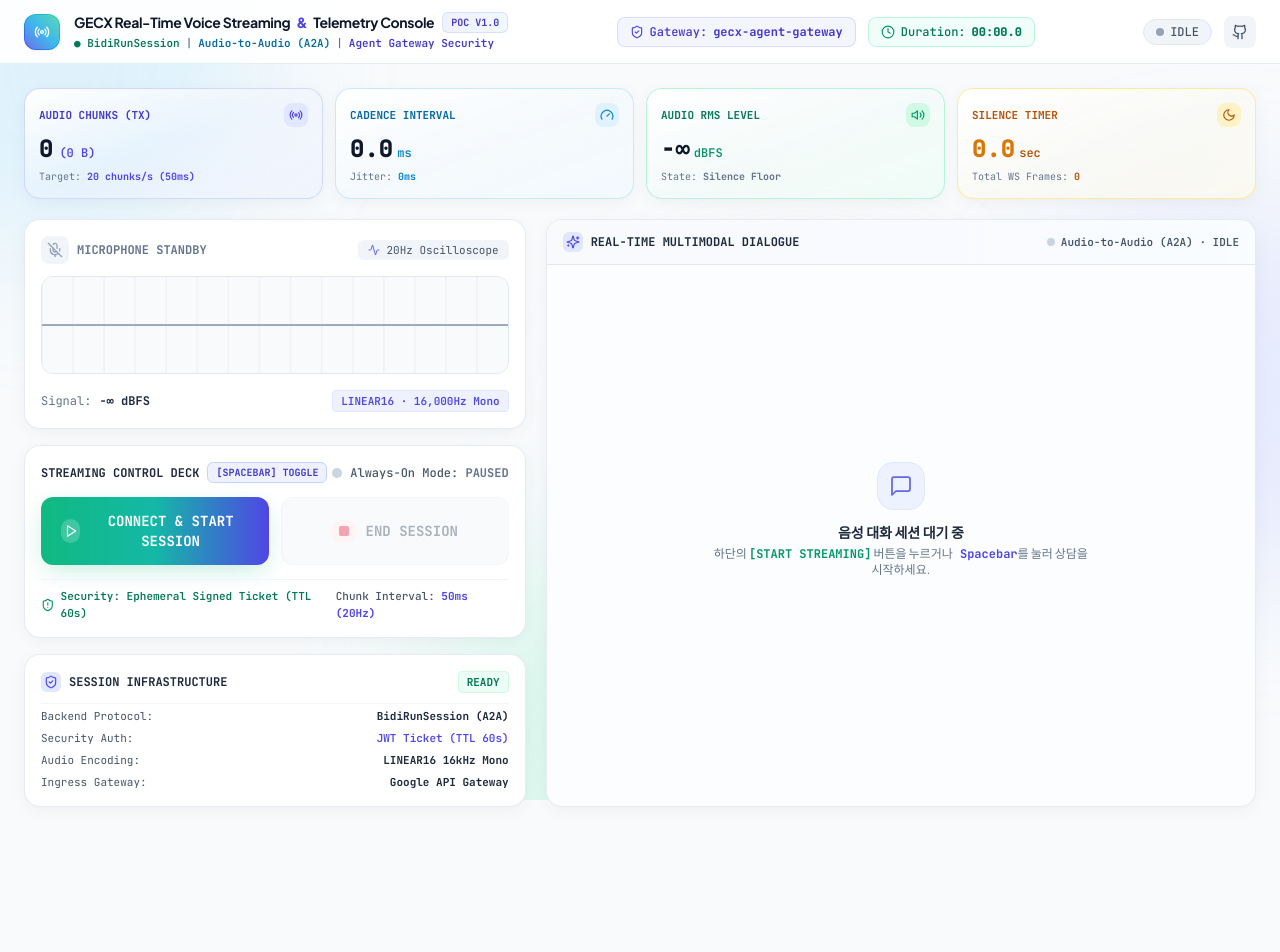
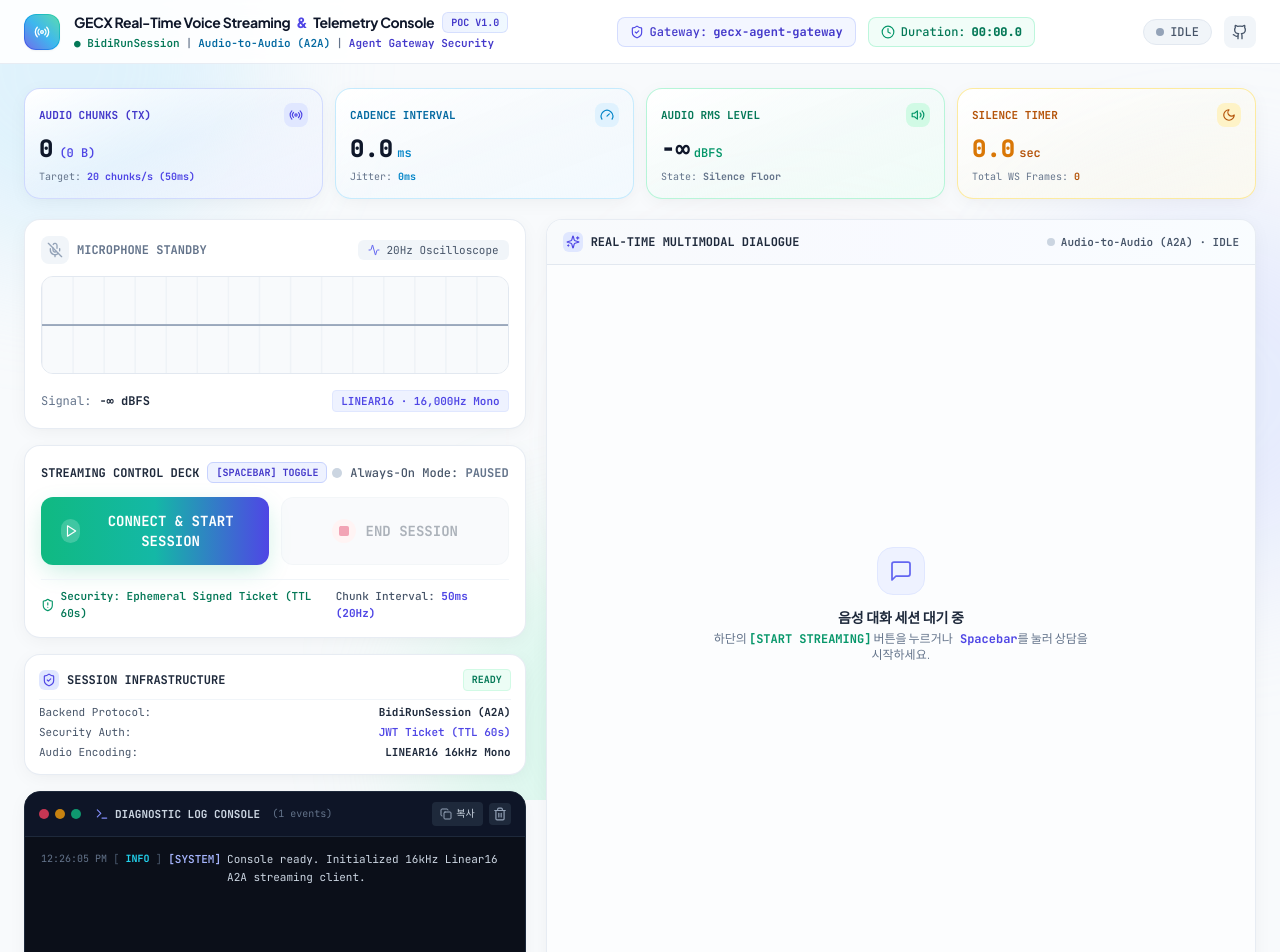
Before and after one commit to Jhko0404/GECX-Realtime-Voice-Streaming, a React (Vite) app in the folder web/: page / in a window 1280 px wide. Shown: the top 952 px of the page. Before the commit the page ends 831 px from the top, so only its background shows below. Built offline with nearby package versions, Linux system fonts and the light colour scheme.

Commit message:
feat(ui): add live diagnostic log terminal in left deck

```diff
--- a/web/src/App.tsx
+++ b/web/src/App.tsx
@@ -4,11 +4,12 @@ import { Visualizer } from './components/Visualizer';
 import { ChatWindow } from './components/ChatWindow';
 import { ControlDeck } from './components/ControlDeck';
 import { TelemetryStrip } from './components/TelemetryStrip';
+import { LogTerminal } from './components/LogTerminal';
 import { RcaModal } from './components/RcaModal';
 import { AudioRecorder } from './audio/audio_recorder';
 import { AudioPlayer } from './audio/audio_player';
 import { StreamingWebSocketService } from './services/websocket';
-import { ConnectionState, ChatMessage, TelemetryMetric, RcaReport } from './types';
+import { ConnectionState, ChatMessage, TelemetryMetric, RcaReport, LogEntry } from './types';
 import { ShieldCheck } from 'lucide-react';
 
 export const App: React.FC = () => {
@@ -25,12 +26,34 @@ export const App: React.FC = () => {
   const [totalFramesCount, setTotalFramesCount] = useState<number>(0);
   const [rcaReport, setRcaReport] = useState<RcaReport | null>(null);
   const [showRcaModal, setShowRcaModal] = useState<boolean>(false);
+  const [logs, setLogs] = useState<LogEntry[]>([
+    {
+      id: 'init-1',
+      timestamp: new Date().toLocaleTimeString(),
+      level: 'INFO',
+      tag: 'SYSTEM',
+      message: 'Console ready. Initialized 16kHz Linear16 A2A streaming client.',
+    },
+  ]);
 
   const recorderRef = useRef<AudioRecorder | null>(null);
   const playerRef = useRef<AudioPlayer | null>(null);
   const wsServiceRef = useRef<StreamingWebSocketService | null>(null);
   const timerRef = useRef<any>(null);
   const currentTranscriptRef = useRef<string>('');
+
+  const addLog = (level: LogEntry['level'], tag: string, message: string) => {
+    setLogs((prev) => [
+      ...prev.slice(-150), // keep latest 150 log entries
+      {
+        id: `log-${Date.now()}-${Math.random().toString(36).substring(2, 6)}`,
+        timestamp: new Date().toLocaleTimeString(),
+        level,
+        tag,
+        message,
+      },
+    ]);
+  };
 
   // Initialize audio recorder and player
   useEffect(() => {
@@ -67,6 +90,7 @@ export const App: React.FC = () => {
     try {
       setConnectionState('CONNECTING');
       setDurationSec(0);
+      addLog('INFO', 'AUTH', 'Requesting ephemeral session ticket from API Gateway (/api/v1/session/start)...');
 
       // Create WebSocket Service with callbacks
       const wsService = new StreamingWebSocketService({
@@ -74,12 +98,14 @@ export const App: React.FC = () => {
           setSessionId(newSessionId);
           setConnectionState('LIVE');
           setIsStreaming(true);
+          addLog('SUCCESS', 'GECX', `BidiRunSession upstream ready (session: ${newSessionId})`);
 
           // Start microphone audio recording
           recorderRef.current?.start((base64Audio, rawInt16) => {
             setAudioData(rawInt16);
             wsServiceRef.current?.sendAudioChunk(base64Audio);
           });
+          addLog('AUDIO', 'MIC', 'Microphone active (16kHz 16-bit Mono Linear16, 50ms chunk interval)');
         },
         onSTT: (transcript, isFinal) => {
           if (!transcript) return;
@@ -87,9 +113,9 @@ export const App: React.FC = () => {
           if (isFinal) {
             currentTranscriptRef.current = '';
             setCurrentTranscript('');
+            addLog('SUCCESS', 'STT', `Recognized (Final): "${transcript}"`);
 
             setMessages((prev) => {
-              // Check if the last message was an unfinalized user transcript
               const last = prev[prev.length - 1];
               if (last && last.sender === 'user' && !last.isFinal) {
                 return [
@@ -118,12 +144,10 @@ export const App: React.FC = () => {
             playerRef.current?.queueAudio(audio);
           }
           if (text) {
+            addLog('SUCCESS', 'AGENT', `Text chunk received (${text.length} chars, completed=${turnCompleted})`);
             setMessages((prev) => {
               const updated = [...prev];
 
-              // CRITICAL TURN-TAKING FIX:
-              // If user was actively speaking (currentTranscriptRef is non-empty) but GECX began agent output
-              // before an explicit isFinal reached the client, commit the user's utterance first!
               if (currentTranscriptRef.current) {
                 const userSpeech = currentTranscriptRef.current;
                 currentTranscriptRef.current = '';
@@ -140,7 +164,6 @@ export const App: React.FC = () => {
 
               const last = updated[updated.length - 1];
               if (last && last.sender === 'agent' && !last.isFinal) {
-                // Smart chunk concatenation without redundant whitespace
                 return [
                   ...updated.slice(0, -1),
                   { ...last, text: last.text + text, isFinal: turnCompleted },
@@ -163,6 +186,7 @@ export const App: React.FC = () => {
         onBargeIn: () => {
           setIsBargeIn(true);
           playerRef.current?.flush();
+          addLog('WARN', 'BARGE-IN', 'User speech detected during agent voice playback. Audio buffer flushed.');
           setTimeout(() => setIsBargeIn(false), 800);
         },
         onTelemetry: (metric) => {
@@ -175,9 +199,15 @@ export const App: React.FC = () => {
           recorderRef.current?.stop();
           setRcaReport(report);
           setShowRcaModal(true);
+          addLog(
+            'ERROR',
+            'RCA',
+            `Session Disconnected (Code ${report.socket_close_info.raw_close_code}): ${report.socket_close_info.close_reason}`
+          );
         },
         onError: (errMsg) => {
           console.error('Streaming error:', errMsg);
+          addLog('ERROR', 'ERROR', errMsg);
         },
         onFrame: () => {
           setTotalFramesCount((prev) => prev + 1);
@@ -188,11 +218,16 @@ export const App: React.FC = () => {
 
       // 1. Control plane request for session ticket
       const sessionData = await wsService.startSession();
+      addLog('SUCCESS', 'AUTH', `Session ticket issued (TTL 60s, ID: ${sessionData.session_id.substring(0, 16)}...)`);
+
       // 2. Data plane connect via WebSocket
+      addLog('INFO', 'WS', `Connecting WebSocket data plane to ${sessionData.ws_endpoint}...`);
       await wsService.connect(sessionData.ws_endpoint, sessionData.session_ticket);
+      addLog('SUCCESS', 'WS', 'WebSocket Handshake 101 Switching Protocols Established.');
     } catch (err: any) {
       console.error('Failed to start session:', err);
       setConnectionState('ERROR');
+      addLog('ERROR', 'CONN_FAIL', `Session start failed: ${err.message || err}`);
       alert(`세션 연결 실패: ${err.message || err}`);
     }
   };
@@ -205,6 +240,7 @@ export const App: React.FC = () => {
       recorderRef.current?.stop();
       setIsStreaming(false);
       setAudioData(null);
+      addLog('WARN', 'AUDIO', 'Microphone recording paused by user.');
     } else {
       // Resume mic streaming
       recorderRef.current?.start((base64Audio, rawInt16) => {
@@ -212,6 +248,7 @@ export const App: React.FC = () => {
         wsServiceRef.current?.sendAudioChunk(base64Audio);
       });
       setIsStreaming(true);
+      addLog('AUDIO', 'MIC', 'Microphone recording resumed.');
     }
   };
 
@@ -225,6 +262,7 @@ export const App: React.FC = () => {
     setLatestMetric(null);
     currentTranscriptRef.current = '';
     setCurrentTranscript('');
+    addLog('INFO', 'SESSION', 'Session terminated cleanly by user (Code 1000).');
   };
 
   return (
@@ -254,7 +292,7 @@ export const App: React.FC = () => {
 
         {/* Content: 2-Column Split (Left Deck + Right Dialogue Stage) */}
         <div className="grid grid-cols-1 lg:grid-cols-12 gap-5 flex-1 min-h-[calc(100vh-14rem)]">
-          {/* Left Column: Audio Visualizer & Controls (4.5 cols / 38%) */}
+          {/* Left Column: Audio Visualizer, Controls, Spec & Diagnostic Terminal (4.5 cols / 38%) */}
           <div className="lg:col-span-5 flex flex-col gap-4">
             {/* Live Oscilloscope & Audio VU Meter */}
             <Visualizer
@@ -273,7 +311,7 @@ export const App: React.FC = () => {
             />
 
             {/* Architecture & Protocol Badge Card */}
-            <div className="rounded-2xl bg-white border border-slate-200/80 p-4 shadow-soft flex flex-col gap-2.5 text-xs font-mono">
+            <div className="rounded-2xl bg-white border border-slate-200/80 p-3.5 shadow-soft flex flex-col gap-2 text-xs font-mono">
               <div className="flex items-center justify-between text-slate-800 font-bold">
                 <div className="flex items-center gap-2">
                   <div className="w-5 h-5 rounded-md bg-indigo-100 text-indigo-600 flex items-center justify-center">
@@ -281,12 +319,12 @@ export const App: React.FC = () => {
                   </div>
                   <span>SESSION INFRASTRUCTURE</span>
                 </div>
-                <span className="text-[11px] text-emerald-700 font-bold bg-emerald-50 px-2 py-0.5 rounded border border-emerald-100">
+                <span className="text-[10px] text-emerald-700 font-bold bg-emerald-50 px-2 py-0.5 rounded border border-emerald-100">
                   READY
                 </span>
               </div>
 
-              <div className="space-y-1.5 text-slate-600 text-[11px] pt-1 border-t border-slate-100">
+              <div className="space-y-1 text-slate-600 text-[11px] pt-1 border-t border-slate-100">
                 <div className="flex items-center justify-between">
                   <span>Backend Protocol:</span>
                   <strong className="text-slate-800">BidiRunSession (A2A)</strong>
@@ -299,12 +337,14 @@ export const App: React.FC = () => {
                   <span>Audio Encoding:</span>
                   <strong className="text-slate-800">LINEAR16 16kHz Mono</strong>
                 </div>
-                <div className="flex items-center justify-between">
-                  <span>Ingress Gateway:</span>
-                  <strong className="text-slate-800">Google API Gateway</strong>
-                </div>
               </div>
             </div>
+
+            {/* Live Diagnostic Log Terminal */}
+            <LogTerminal
+              logs={logs}
+              onClearLogs={() => setLogs([])}
+            />
           </div>
 
           {/* Right Column: Full-Height Clean Dialogue Window (7.5 cols / 62%) */}
--- /dev/null
+++ b/web/src/components/LogTerminal.tsx
@@ -0,0 +1,127 @@
+import React, { useRef, useEffect, useState } from 'react';
+import { Terminal, Trash2, Copy, Check } from 'lucide-react';
+import { LogEntry } from '../types';
+
+interface LogTerminalProps {
+  logs: LogEntry[];
+  onClearLogs: () => void;
+}
+
+export const LogTerminal: React.FC<LogTerminalProps> = ({ logs, onClearLogs }) => {
+  const terminalEndRef = useRef<HTMLDivElement | null>(null);
+  const [copied, setCopied] = useState<boolean>(false);
+
+  useEffect(() => {
+    terminalEndRef.current?.scrollIntoView({ behavior: 'smooth' });
+  }, [logs]);
+
+  const handleCopyLogs = (e: React.MouseEvent) => {
+    e.stopPropagation();
+    if (logs.length === 0) return;
+    const textToCopy = logs
+      .map((l) => `[${l.timestamp}] [${l.level}] [${l.tag}] ${l.message}`)
+      .join('\n');
+    navigator.clipboard.writeText(textToCopy);
+    setCopied(true);
+    setTimeout(() => setCopied(false), 2000);
+  };
+
+  const getLevelBadge = (level: LogEntry['level']) => {
+    switch (level) {
+      case 'SUCCESS':
+        return <span className="text-emerald-400 font-bold">SUCCESS</span>;
+      case 'ERROR':
+        return <span className="text-rose-400 font-bold">ERROR</span>;
+      case 'WARN':
+        return <span className="text-amber-400 font-bold">WARN</span>;
+      case 'AUDIO':
+        return <span className="text-purple-400 font-bold">AUDIO</span>;
+      default:
+        return <span className="text-cyan-400 font-bold">INFO</span>;
+    }
+  };
+
+  return (
+    <div className="rounded-2xl bg-[#0b0f19] border border-slate-800 text-slate-200 shadow-soft flex flex-col overflow-hidden font-mono text-xs">
+      {/* Terminal Title Bar */}
+      <div className="px-3.5 py-2.5 bg-slate-900/90 border-b border-slate-800 flex items-center justify-between select-none">
+        <div className="flex items-center gap-2">
+          {/* macOS Style Traffic Dots */}
+          <div className="flex items-center gap-1.5 mr-1.5">
+            <span className="w-2.5 h-2.5 rounded-full bg-rose-500/80 inline-block" />
+            <span className="w-2.5 h-2.5 rounded-full bg-amber-500/80 inline-block" />
+            <span className="w-2.5 h-2.5 rounded-full bg-emerald-500/80 inline-block" />
+          </div>
+          <div className="flex items-center gap-1.5 text-slate-300 font-bold text-[11px]">
+            <Terminal className="w-3.5 h-3.5 text-indigo-400" />
+            <span>DIAGNOSTIC LOG CONSOLE</span>
+          </div>
+          <span className="text-[10px] text-slate-500 font-normal ml-1">
+            ({logs.length} events)
+          </span>
+        </div>
+
+        {/* Action Controls */}
+        <div className="flex items-center gap-1.5">
+          <button
+            onClick={handleCopyLogs}
+            className="px-2 py-1 rounded bg-slate-800 hover:bg-slate-700 text-slate-300 hover:text-white transition flex items-center gap-1 text-[10px] cursor-pointer"
+            title="전체 로그 텍스트 복사"
+          >
+            {copied ? (
+              <>
+                <Check className="w-3 h-3 text-emerald-400 stroke-[2.5]" />
+                <span className="text-emerald-400 font-bold">복사됨</span>
+              </>
+            ) : (
+              <>
+                <Copy className="w-3 h-3 text-slate-400" />
+                <span>복사</span>
+              </>
+            )}
+          </button>
+          <button
+            onClick={onClearLogs}
+            className="p-1 rounded bg-slate-800 hover:bg-rose-950 text-slate-400 hover:text-rose-400 transition cursor-pointer"
+            title="로그 비우기"
+          >
+            <Trash2 className="w-3.5 h-3.5" />
+          </button>
+        </div>
+      </div>
+
+      {/* Terminal Log Stream Area */}
+      <div className="p-3 overflow-y-auto max-h-[190px] min-h-[140px] space-y-1.5 bg-[#0b0f19] custom-scrollbar text-[11px] leading-relaxed select-text">
+        {logs.length === 0 ? (
+          <div className="h-full flex items-center justify-center text-slate-600 italic py-6">
+            로그가 비어 있습니다. 대화를 시작하면 실시간 이벤트가 출력됩니다.
+          </div>
+        ) : (
+          logs.map((log) => (
+            <div key={log.id} className="flex items-start gap-1.5 font-mono hover:bg-slate-900/60 px-1 py-0.5 rounded transition">
+              <span className="text-slate-500 shrink-0 text-[10px]">{log.timestamp}</span>
+              <span className="text-slate-600">[</span>
+              <span className="shrink-0 text-[10px]">{getLevelBadge(log.level)}</span>
+              <span className="text-slate-600">]</span>
+              <span className="text-indigo-300 font-semibold shrink-0">[{log.tag}]</span>
+              <span
+                className={`break-all ${
+                  log.level === 'ERROR'
+                    ? 'text-rose-300 font-semibold'
+                    : log.level === 'WARN'
+                    ? 'text-amber-200'
+                    : log.level === 'SUCCESS'
+                    ? 'text-emerald-200 font-medium'
+                    : 'text-slate-300'
+                }`}
+              >
+                {log.message}
+              </span>
+            </div>
+          ))
+        )}
+        <div ref={terminalEndRef} />
+      </div>
+    </div>
+  );
+};
--- a/web/src/types.ts
+++ b/web/src/types.ts
@@ -73,3 +73,12 @@ export interface ChatMessage {
   isFinal?: boolean;
   latencyMs?: number;
 }
+
+export interface LogEntry {
+  id: string;
+  timestamp: string;
+  level: 'INFO' | 'SUCCESS' | 'WARN' | 'ERROR' | 'AUDIO';
+  tag: string;
+  message: string;
+  details?: any;
+}
```
